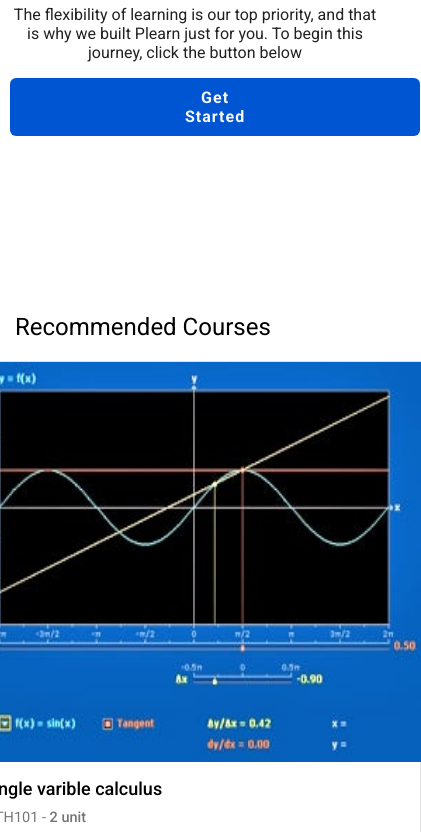
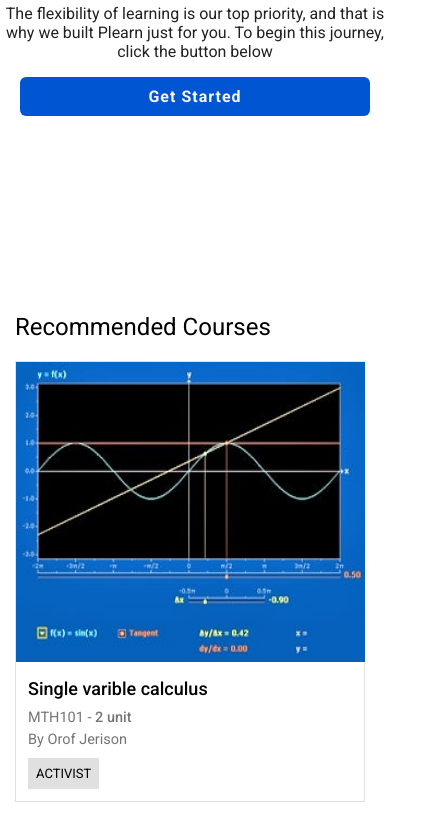
Before and after one commit to marvy-b/PlearnClone, a plain HTML site: page index.html in a window 390 px wide. Shown: the part 268-1100 px from the top of the page, 421 px wide, since content can reach past the window. Drawn offline with Linux system fonts and the light colour scheme.

Commit message:
Made changes to the media queries

```diff
--- a/styles/_about.scss
+++ b/styles/_about.scss
@@ -22,7 +22,7 @@
     @include mobile{
         color: $dark;
         text-align: center;
-        margin: 10px;
+        margin: 5px;
 
     }
     }
@@ -35,9 +35,9 @@
             margin-bottom: 15px;
         }
         @include mobile{
-            font-size: 39px;
+            font-size: 34px;
             margin-top: -30px;
-            margin-bottom: 35px;
+            margin-bottom: 20px;
         }
     }
     &-text{
@@ -58,7 +58,7 @@ button{
     font-size: 18px;
     letter-spacing: 1px;
     @include mobile{
-        padding: 10px 175px;
+        padding: 10px 128px;
         font-size: 16px;
     }
 }
--- a/styles/_courses.scss
+++ b/styles/_courses.scss
@@ -1,12 +1,9 @@
 @import "./media-queries";
 .recomend{
     margin:80px 55px 0px;
-       @include tablet{
-          margin:50px 24px 0px;
-        }
-        @include mobile{
-            margin: 15px;
-        }
+      @include tablet{
+          margin: 15px;
+      }
     &-heading{
         font-size: 40px;
         font-weight: 300;
@@ -39,17 +36,24 @@
         border: 1px solid $grey;
         width: 291px;
         margin-top: 20px;
-        @include mobile{
-              width: 451px;
-        }
+        @include tablet{
+            width: 350px;
+          }
+     /*   @include mobile{
+            width: 350px;
+        }*/
 
         &-image{
             width: 290px;
             height: 250px;
-            @include mobile{
-                width: 450px;
-                height: 400px;
-            }
+            @include tablet{
+                width: 349px;
+                height: 300px;
+              }
+        /*    @include mobile{
+                width: 349px;
+                height: 300px;
+            }*/
         }
     &-text{
         padding: 12px;
--- a/styles/_navbar.scss
+++ b/styles/_navbar.scss
@@ -48,8 +48,8 @@
           top: 22px;
           right: 20px;
           font-size: 2rem;
+        }
 
-      }
   }
 
   &-menu{
```
Also changed, not shown: styles/style.css, 1 other file.
